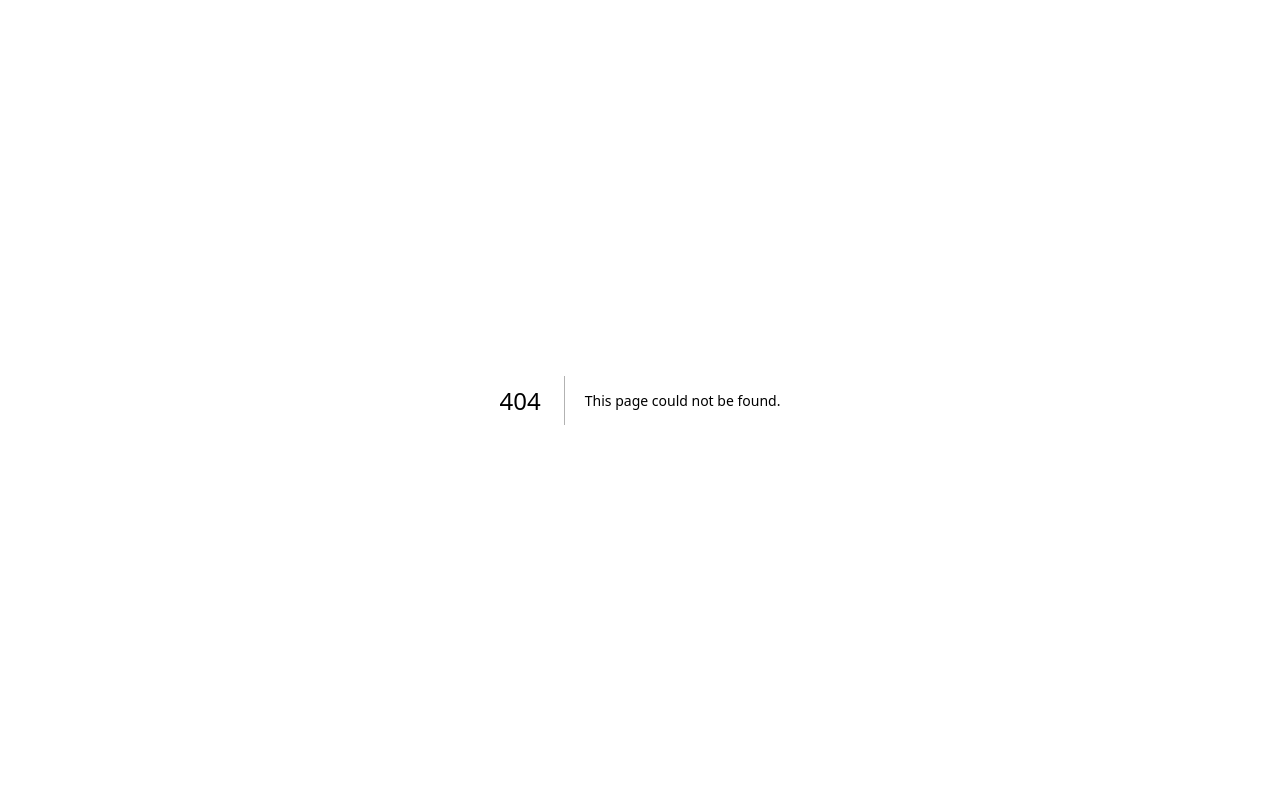
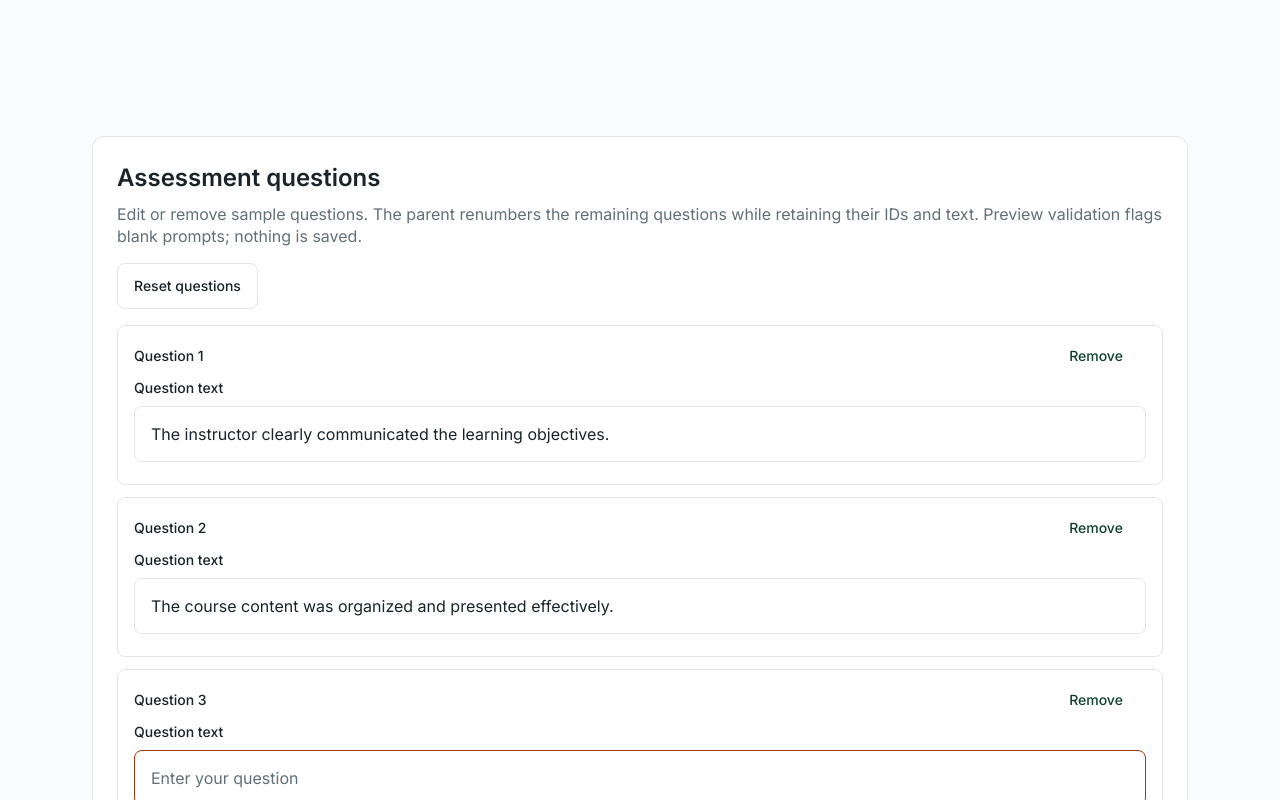
Before and after one commit to AaronDcunha/AssessmentHelperCapstoneUTD, a Next.js app: page /test/task-4 in a window 1280 px wide. Before the commit this address had no page. Shown: the top 800 px of the page. Built offline with nearby package versions, Linux system fonts and the light colour scheme.

Commit message:
add task-4

```diff
--- /dev/null
+++ b/src/app/(main)/test/task-4/page.tsx
@@ -0,0 +1,70 @@
+"use client";
+
+import { useRef, useState } from "react";
+import { AssessmentQuestionEditor } from "@/components/ac/assessment-question-editor";
+import { Button } from "@/components/ui/button";
+import { Section } from "@/components/ui/section";
+
+const sampleQuestions = [
+  { id: "learning-objectives", text: "The instructor clearly communicated the learning objectives." },
+  { id: "organization", text: "The course content was organized and presented effectively." },
+  { id: "engagement", text: "" },
+];
+
+export default function Task4PreviewPage() {
+  const [questions, setQuestions] = useState(sampleQuestions);
+  const [lockedCallbacks, setLockedCallbacks] = useState(0);
+  const list = useRef<HTMLDivElement>(null);
+  const reset = useRef<HTMLButtonElement>(null);
+
+  function changeQuestion(questionId: string, value: string) {
+    setQuestions((current) => current.map((question) => question.id === questionId ? { ...question, text: value } : question));
+  }
+
+  function removeQuestion(questionId: string) {
+    const index = questions.findIndex((question) => question.id === questionId);
+    const remaining = questions.filter((question) => question.id !== questionId);
+    setQuestions(remaining);
+    requestAnimationFrame(() => {
+      const inputs = list.current?.querySelectorAll<HTMLInputElement>("input");
+      (inputs?.[Math.min(index, remaining.length - 1)] ?? reset.current)?.focus();
+    });
+  }
+
+  return (
+    <div className="space-y-ah-24">
+      <Section
+        title="Assessment questions"
+        description="Edit or remove sample questions. The parent renumbers the remaining questions while retaining their IDs and text. Preview validation flags blank prompts; nothing is saved."
+        actions={<Button ref={reset} variant="secondary" onClick={() => setQuestions(sampleQuestions)}>Reset questions</Button>}
+      >
+        <div ref={list} className="space-y-ah-12">
+          {questions.map((question, index) => (
+            <AssessmentQuestionEditor
+              key={question.id} questionId={question.id} questionNumber={index + 1}
+              value={question.text} onChange={changeQuestion} onRemove={removeQuestion}
+              error={question.text.trim() ? undefined : "Enter question text."}
+            />
+          ))}
+        </div>
+        <p role="status" className="mt-ah-16 text-body text-muted">
+          {questions.length === 0 ? "No questions remain. Use Reset questions to restore the examples." : `${questions.length} sample questions. Changes remain on this page only.`}
+        </p>
+      </Section>
+
+      <Section title="Read-only and disabled states" description="Read-only text can be focused, selected and copied. Disabled controls are skipped by keyboard navigation. Neither mode permits editing or removal.">
+        <div className="space-y-ah-12">
+          <AssessmentQuestionEditor
+            questionId="read-only-example" questionNumber={1} value="This question can be selected and copied."
+            readOnly onChange={() => setLockedCallbacks((count) => count + 1)} onRemove={() => setLockedCallbacks((count) => count + 1)}
+          />
+          <AssessmentQuestionEditor
+            questionId="disabled-example" questionNumber={2} value="This question is currently unavailable."
+            disabled onChange={() => setLockedCallbacks((count) => count + 1)} onRemove={() => setLockedCallbacks((count) => count + 1)}
+          />
+        </div>
+        <p role="status" className="mt-ah-16 text-caption text-muted">Read-only/disabled callbacks triggered: {lockedCallbacks}</p>
+      </Section>
+    </div>
+  );
+}
--- /dev/null
+++ b/src/components/ac/assessment-question-editor.tsx
@@ -0,0 +1,53 @@
+"use client";
+
+import { useId, type ComponentProps } from "react";
+import { Input } from "@/components/ui/form-fields";
+import { TextAction } from "@/components/ui/text-action";
+
+export type AssessmentQuestionEditorProps = Omit<ComponentProps<"div">, "children" | "onChange"> & {
+  questionId: string;
+  questionNumber: number;
+  value: string;
+  onChange: (questionId: string, value: string) => void;
+  onRemove: (questionId: string) => void;
+  disabled?: boolean;
+  readOnly?: boolean;
+  error?: string;
+  hint?: string;
+};
+
+/** Parent owns stable IDs/keys, numbering, validation and saving. Read-only also blocks removal. */
+export function AssessmentQuestionEditor({
+  questionId, questionNumber, value, onChange, onRemove,
+  disabled = false, readOnly = false, error, hint, className, ...props
+}: AssessmentQuestionEditorProps) {
+  const instanceId = useId();
+  const headingId = `${instanceId}-heading`;
+  const locked = disabled || readOnly;
+
+  return (
+    <div
+      role="group" aria-labelledby={headingId} data-question-id={questionId}
+      className={["flex min-h-[160px] w-full min-w-0 flex-col gap-ah-8 rounded-ah-8 border border-border bg-surface p-ah-16", className].filter(Boolean).join(" ")}
+      {...props}
+    >
+      <div className="flex h-7 items-center justify-between gap-ah-8">
+        <p id={headingId} className="text-label text-ink">Question {questionNumber}</p>
+        <TextAction
+          className="h-7 min-h-7! w-[100px] min-w-[100px]! shrink-0"
+          aria-label={`Remove question ${questionNumber}`} disabled={locked}
+          onClick={() => { if (!locked) onRemove(questionId); }}
+        >
+          Remove
+        </TextAction>
+      </div>
+      <Input
+        id={`${instanceId}-text`} name={questionId} label="Question text"
+        placeholder="Enter your question" value={value}
+        onChange={(event) => { if (!locked) onChange(questionId, event.target.value); }}
+        disabled={disabled} readOnly={readOnly} error={error} hint={hint}
+        className="h-control-56 px-ah-16 py-ah-16" wrapperClassName="min-h-control-88"
+      />
+    </div>
+  );
+}
```
